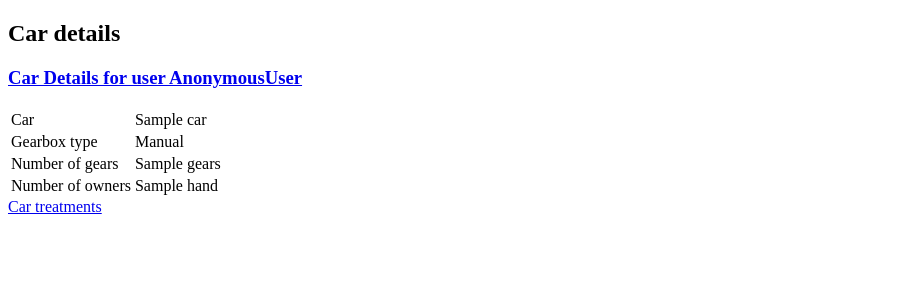
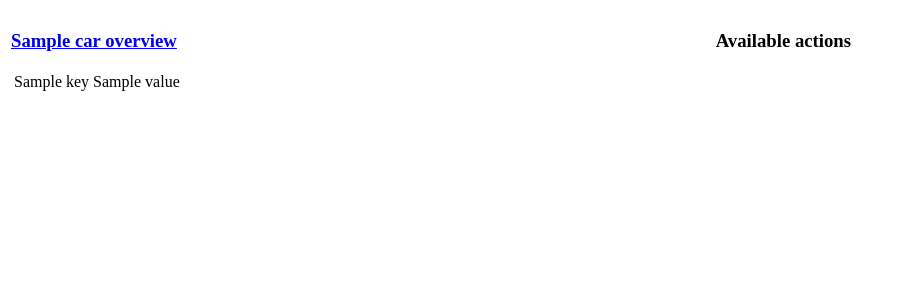
Before and after one commit to holandes22/carlog, a Django app: template src/carlog/static/templates/car/car_details.html in a window 1280 px wide. Shown: the top 300 px of the page, without its empty margins (0-906 px from the left). Run offline with Django 3.2, Linux system fonts and the light colour scheme; the template is opened without the code that fills it: most values are stand-ins (such as "Sample title", 1, 10 or a date in 2020).

Commit message:
- Chaging action pane mechanism
It will be added to the model itself to list available actions

```diff
--- a/src/carlog/entries/urls.py
+++ b/src/carlog/entries/urls.py
@@ -1,9 +1,11 @@
 from django.conf.urls.defaults import patterns, url
-from carlog.entries.views import car_index, car_details, treatment_index, mobile_test
+from carlog.entries.views import car_index, car_details, treatment_index, mobile_test, car_summary, car_editor
 
 
 urlpatterns = patterns('',
+    url(r'^car/(?P<id>\d+)/editor/$|^car/editor/$', car_editor),
     url(r'^car/index/$', car_index),
+    url(r'^car/summary/$', car_summary),
     url(r'^car/(?P<id>\d+)/details/$', car_details),
     url(r'^car/(?P<id>\d+)/treatment/index/$', treatment_index),
     url(r'^car/mobile_test/$', mobile_test),
--- /dev/null
+++ b/src/carlog/static/lib/jscripts/car/car_editor.js
@@ -0,0 +1,3 @@
+$(document).ready(function(){
+	$( "#car_editor_dialog" ).dialog();
+})
--- a/src/carlog/static/lib/style/main.css
+++ b/src/carlog/static/lib/style/main.css
@@ -19,3 +19,7 @@
 .flow_auto {
     overflow: auto;
 }
+
+.text_centered {
+	text-align: center;
+}
--- a/src/carlog/static/templates/base.html
+++ b/src/carlog/static/templates/base.html
@@ -25,13 +25,10 @@
 				</td>
 				<td id="right_pane" width="100%" class="limit_height flow_auto ui-tabs ui-widget-content ui-corner-all">
 					<div id="right_pane_content">
-						{% block body %}{% endblock %}
 					</div>
-				</td>
-				<td id="action_pane" class="action_pane_width limit_height flow_auto ui-tabs ui-widget-content ui-corner-all">
-					<div id="action_pane_content" ></div>
 				</td>
 			</tr>
 		</table>
+		<div id="add_car_dialog_container"></div>
     </body>
 </html>
--- a/src/carlog/static/templates/car/car_details.html
+++ b/src/carlog/static/templates/car/car_details.html
@@ -1,41 +1,22 @@
 {% extends "content_base.html" %}
+{% load carlog_extras %}
 {% block extra_js %}
 	<script src="{{ STATIC_URL }}lib/jscripts/car/car_details.js" type='text/javascript'></script>
 {% endblock %}
 {% block body %}
-	<h2>Car details</h2>
 	<div id="car_details_accordion" class=accordion_width>
 		<h3>
-			<a href=#>Car Details for user {{ user }}</a>
+			<a href=#>{{ car.get_full_name }} overview</a>
 		</h3>
 		<div>
 			<table>
-				<tr>
-					<td>Car</td>
-					<td>{{ car.get_full_name }}</td>
-				</tr>
-				<tr>
-					<td>Gearbox type</td>
-					{% if car.is_automatic %}
-						<td>Automatic</td>
-					{% else %}
-						<td>Manual</td>
-					{% endif %}
-				</tr>
-				<tr>
-					<td>Number of gears</td>
-					<td>{{ car.gears }}</td>
-				</tr>
-				<tr>
-					<td>Number of owners</td>
-					{% if car.was_new_when_bought %}
-						<td>{{ car.hand }} (0KM)</td>
-					{% else %}
-						<td>{{ car.hand }}</td>
-					{% endif %}
-				</tr>
+				{% for key, value in car.get_model_attrs %}
+					<tr>
+						<td>{{ key|replace_under_with:" "|capfirst }}</td>
+						<td>{{ value|capfirst }}</td>
+					</tr>
+				{% endfor %}
 			</table>
-			<a href='{{ car.get_absolute_url }}/treatment/index'>Car treatments</a>
 		</div>
 	</div>
 {% endblock %}
--- a/src/carlog/static/templates/car/car_summary.html
+++ b/src/carlog/static/templates/car/car_summary.html
@@ -14,3 +14,6 @@
 	</ul>
 	{% endfor %}
 {% endblock %}
+{% block action_pane_content %}
+<button onclick="$('#add_car_dialog_container').load('/entries/car/editor/');">Add car</button>
+{% endblock %}
--- a/src/carlog/static/templates/content_base.html
+++ b/src/carlog/static/templates/content_base.html
@@ -9,6 +9,19 @@
 		{% block extra_js %}{% endblock %}
     </head>
     <body>
-		{% block body %}{% endblock %}
+    	<table id="content_table" width="100%">
+			<tr valign="top" >
+				<td>
+					{% block body %}{% endblock %}
+				</td>
+				<td class="action_pane_width limit_height flow_auto ui-tabs ui-widget-content ui-corner-all">
+					<h3 class="text_centered">Available actions</h3>
+					<div>
+						{% block action_pane_content %}{% endblock %}
+					</div>
+				</td>
+			</tr>
+		</table>
+
 	</body>
 </html>
```
Also changed, not shown: src/carlog/entries/views.py (+19 -4 lines), src/carlog/fangorn/views.py (+12 -3 lines), src/carlog/static/templates/car/car_editor.html (added, +13 -0 lines).
